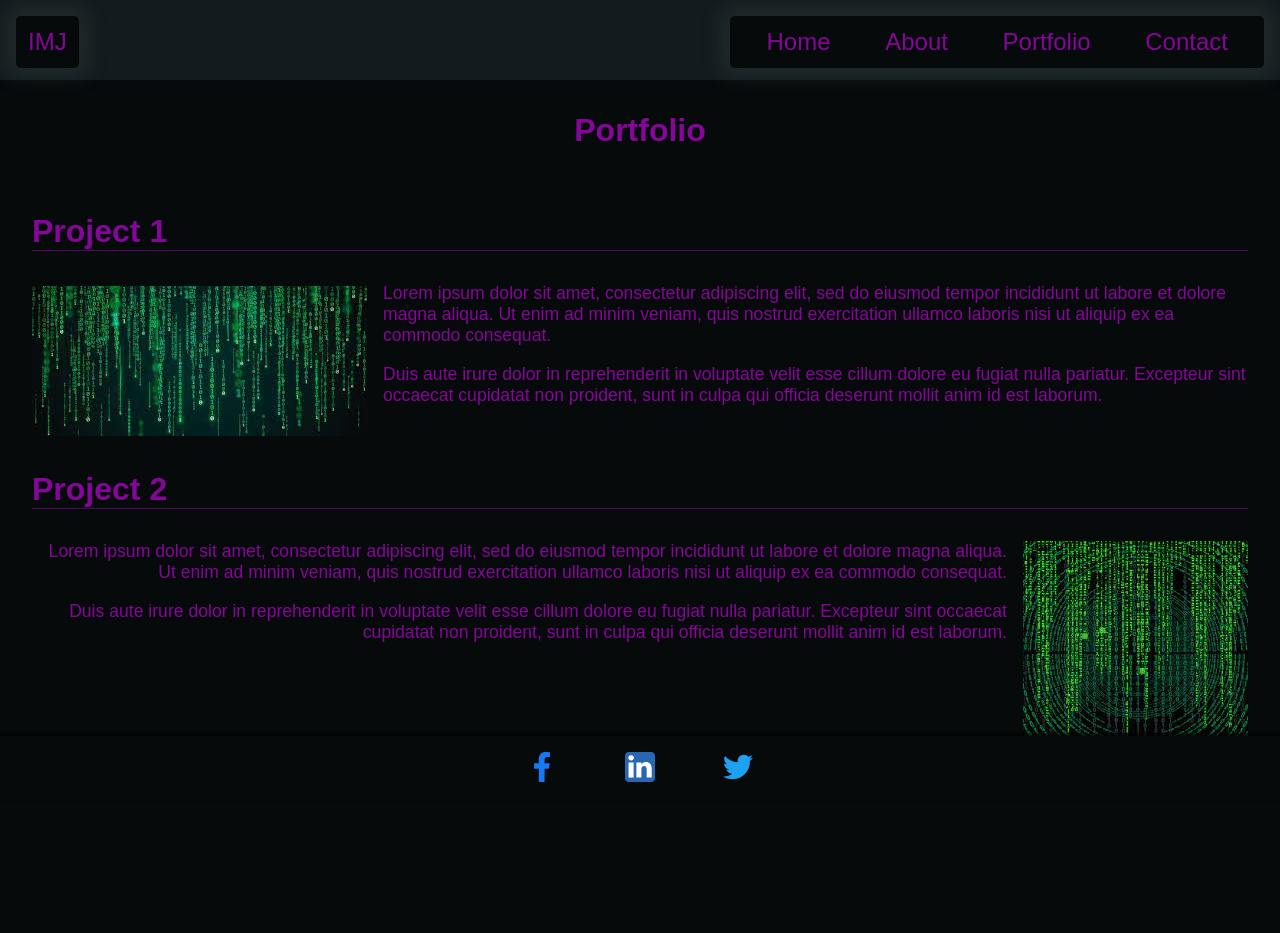
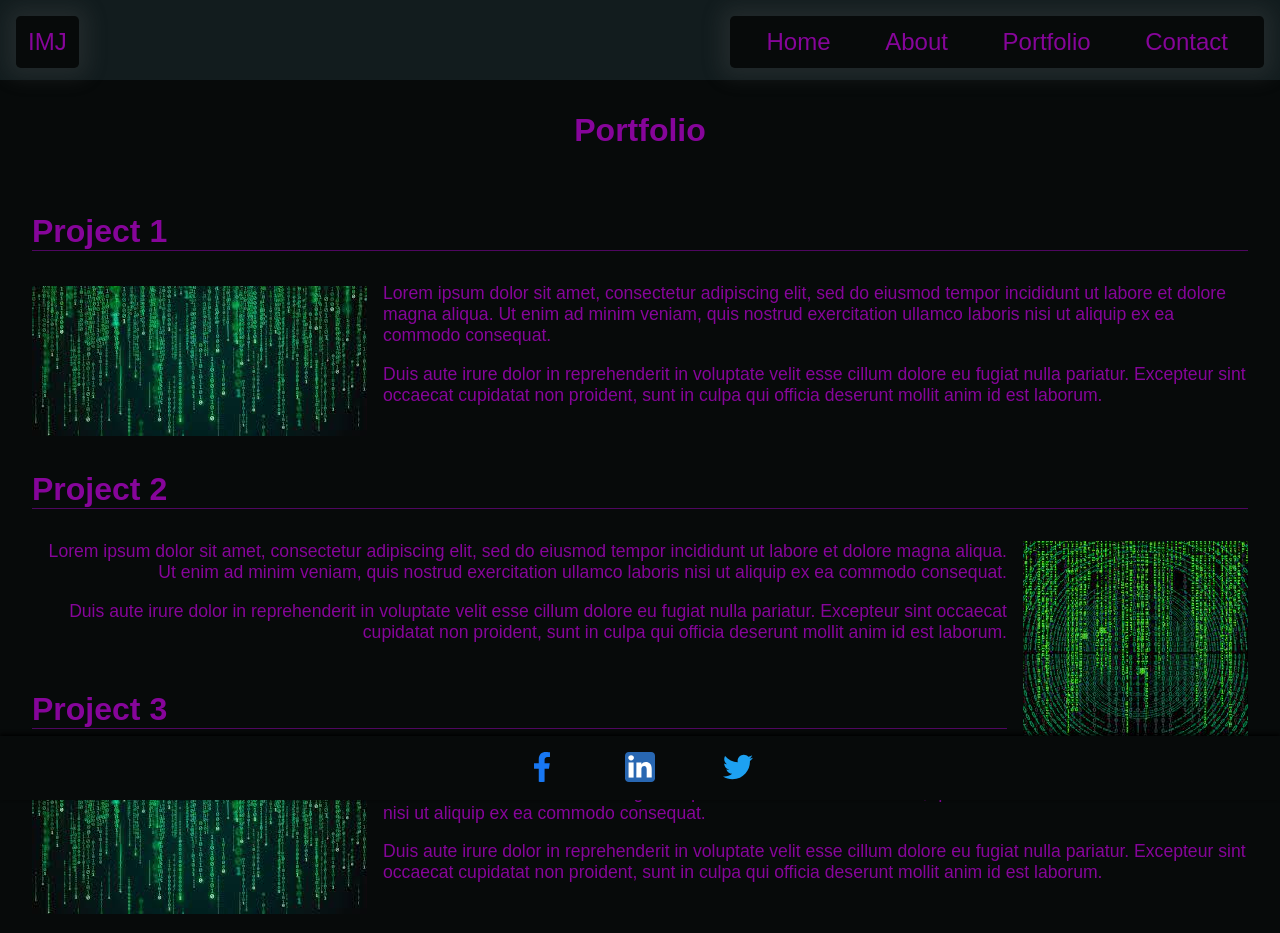
Before and after one commit to Mistymos3/Personal_Website, a plain HTML site: page Personal_Website/portfolio.html in a window 1280 px wide. Before the commit the page ends 800 px from the top, so only its background shows below. Drawn offline with Linux system fonts and the light colour scheme.

```diff
--- a/Personal_Website/portfolio.html
+++ b/Personal_Website/portfolio.html
@@ -54,6 +54,22 @@
             anim id est laborum.
             </p>
         </section>
+        <section class="project1">
+            <h2 class="projectName">Project 3</h2>
+            <div class="project1pic">
+                <img class="project1pic" src="./images/matrix.jpg" alt="code">
+            </div>
+            <p>Lorem ipsum dolor sit amet, consectetur adipiscing elit, sed do
+            eiusmod tempor incididunt ut labore et dolore magna aliqua. Ut
+            enim ad minim veniam, quis nostrud exercitation ullamco laboris
+            nisi ut aliquip ex ea commodo consequat.
+            </p>
+            <p>Duis aute irure dolor in reprehenderit in voluptate velit esse
+                cillum dolore eu fugiat nulla pariatur. Excepteur sint occaecat
+                cupidatat non proident, sunt in culpa qui officia deserunt mollit
+                anim id est laborum.</p>
+            </p>
+        </section>
     <footer>
         <a href = "https://facebook.com" target = "_blank">
             <img class = "media-link" src="images/facebook.svg" alt = "facebook icon">
```
